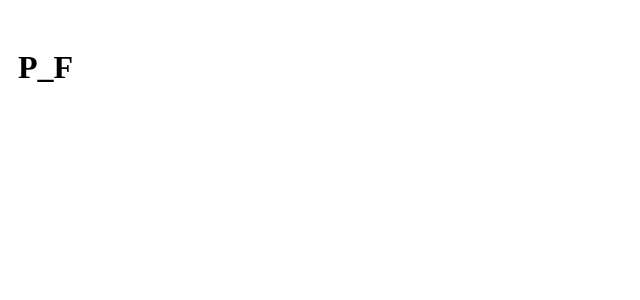
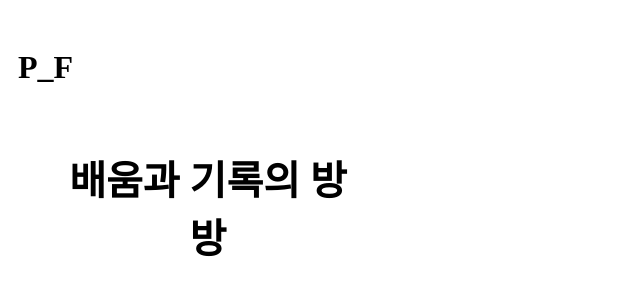
Before and after one commit to pflying1/My_portfolio, a React app: page / in a window 1280 px wide. Shown: the top 300 px of the page, without its empty margins (0-640 px from the left). Built offline with nearby package versions, Linux system fonts and the light colour scheme.

Commit message:
타이틀 추가

```diff
--- /dev/null
+++ b/src/components/learnAndWriteIntro.tsx
@@ -0,0 +1,16 @@
+import React from 'react';
+
+const favoriteIntro: React.FC = () => {
+  return (
+    <div className='favoriteIntroCss'>
+      <br />
+      <br />
+      <div className='favoriteIntroWrapCss'>
+        <div className='favoriteIntroTextCss'>배움과 기록의 방</div>
+        <div className='favoriteIntroTextCss'>방</div>
+      </div>
+    </div>
+  );
+};
+
+export default favoriteIntro;
--- a/src/containers/learnAndWrite.tsx
+++ b/src/containers/learnAndWrite.tsx
@@ -1,11 +1,13 @@
 import React from "react";
 import Logo from "../components/logo"
 import "../styles/learnAndWrite.css"
+import LearnAndWriteIntro from "../components/learnAndWriteIntro"
 
 const learnAndWrite:React.FC = () => {
   return (
     <div className="learnAndWriteCss">
       <Logo />
+      <LearnAndWriteIntro />
     </div>
   )
 }
```
